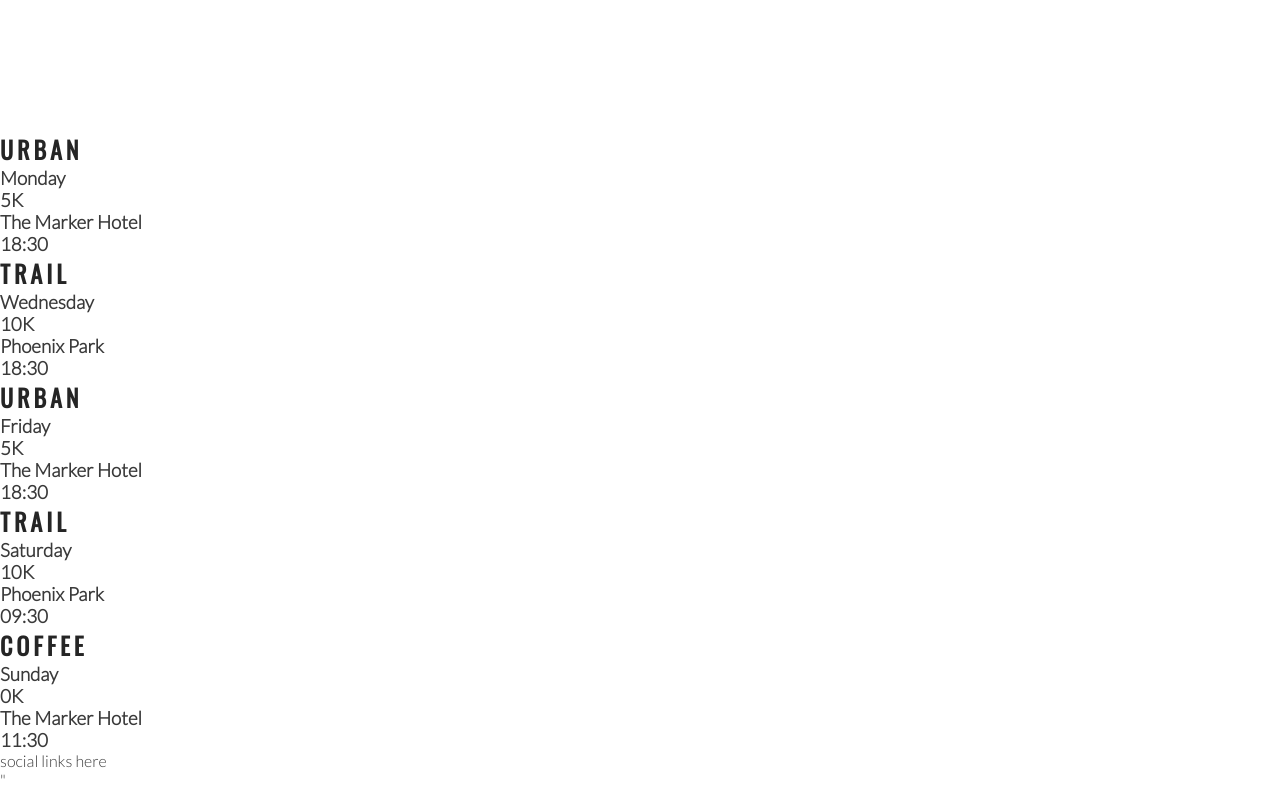
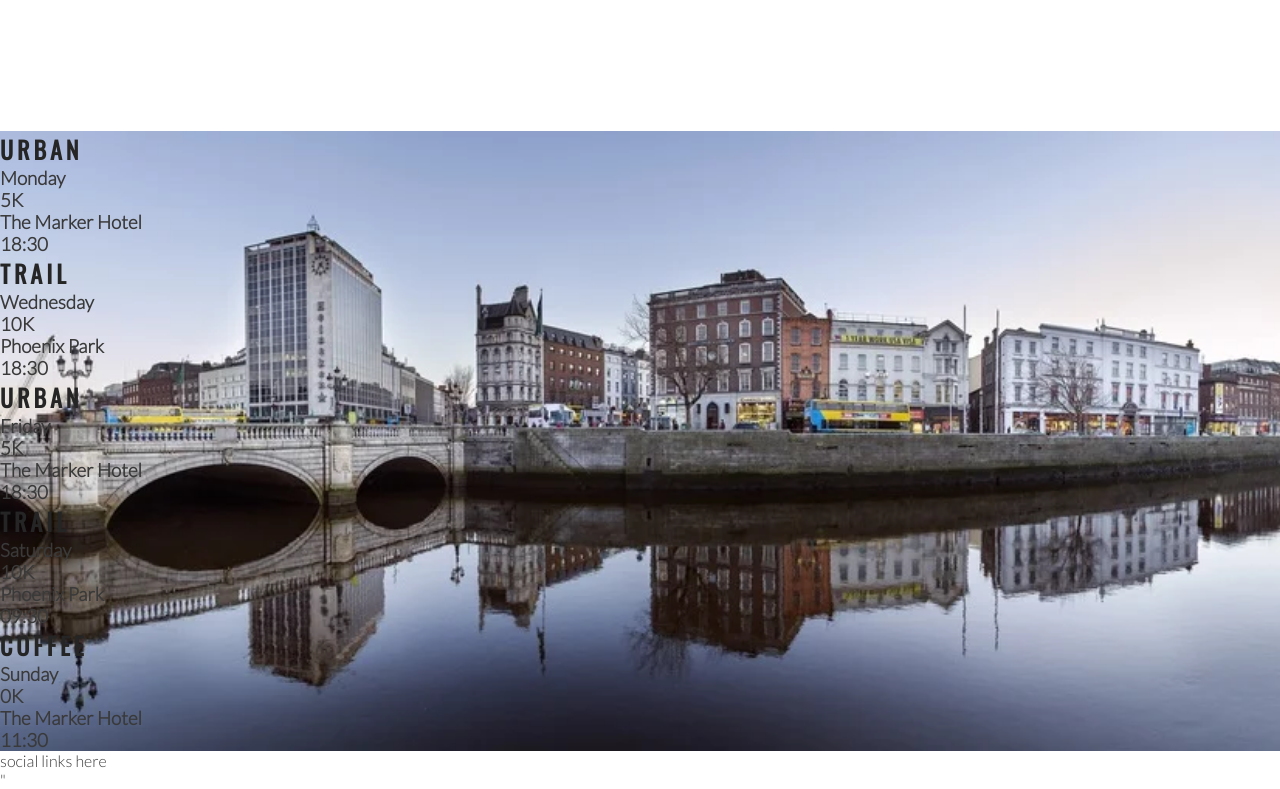
Before and after one commit to LonesG/love-running-project, a plain HTML site: page index.html in a window 1280 px wide. Shown: the part 1164-1953 px from the top of the page. Drawn offline with nearby package versions, Linux system fonts and the light colour scheme.

Commit message:
Add times image and styling

```diff
--- a/assets/css/style.css
+++ b/assets/css/style.css
@@ -190,3 +190,13 @@ hr {
     height: 100%;
     border-radius: 50%;
 }
+
+/* event times*/
+#times {
+    background-image:url('../images/dublin-city.webp');
+    background-repeat: no-repeat;
+    background-size: cover;
+    background-position: center;
+    width: 100%;
+    overflow: hidden;
+}
--- a/index.html
+++ b/index.html
@@ -83,7 +83,7 @@
 
         </div>
     </section>
-    <section>
+    <section id="times">
         <div>
             <h2>Urban</h2>
             <h3>Monday</h3>
```
Also changed, not shown: assets/images/dublin-city.webp (added).
